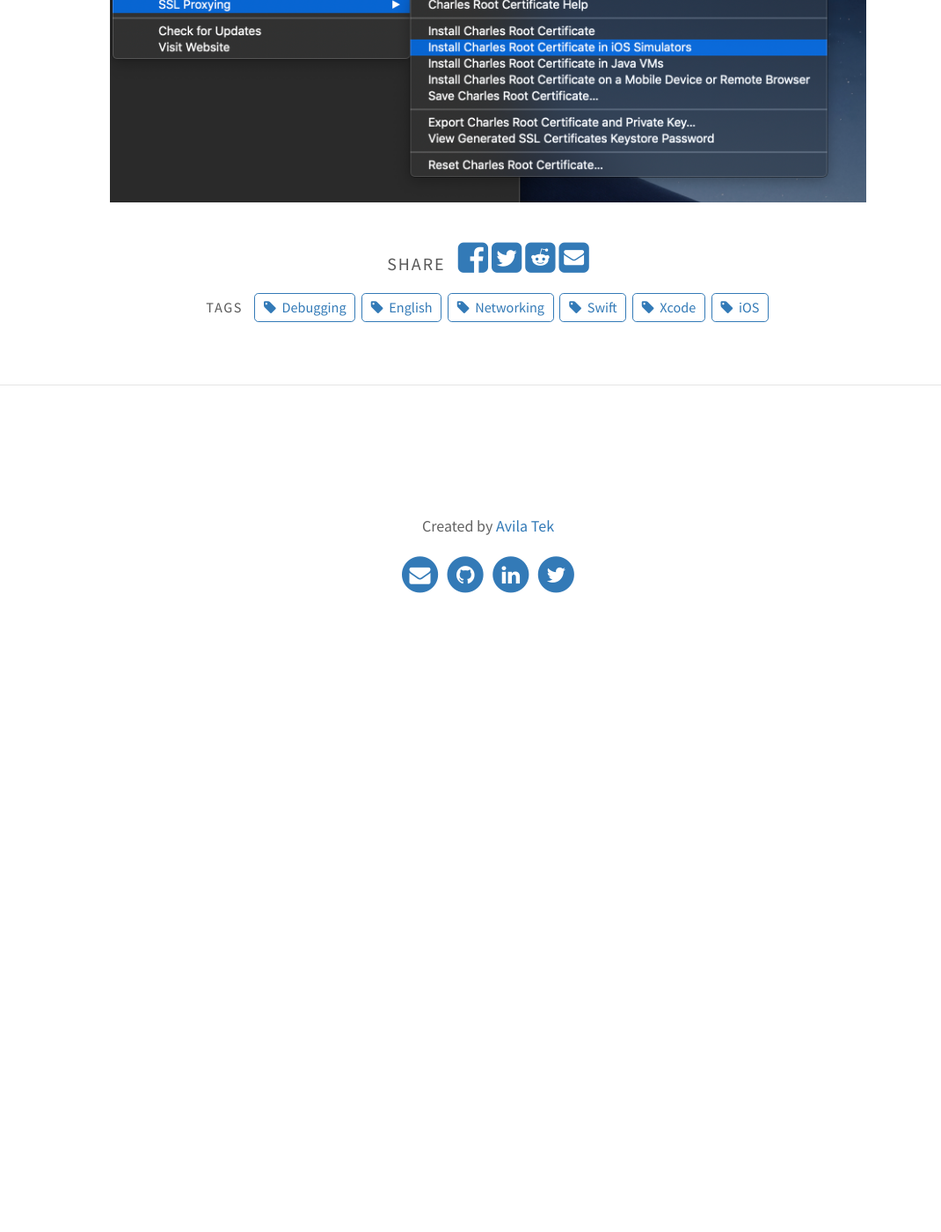
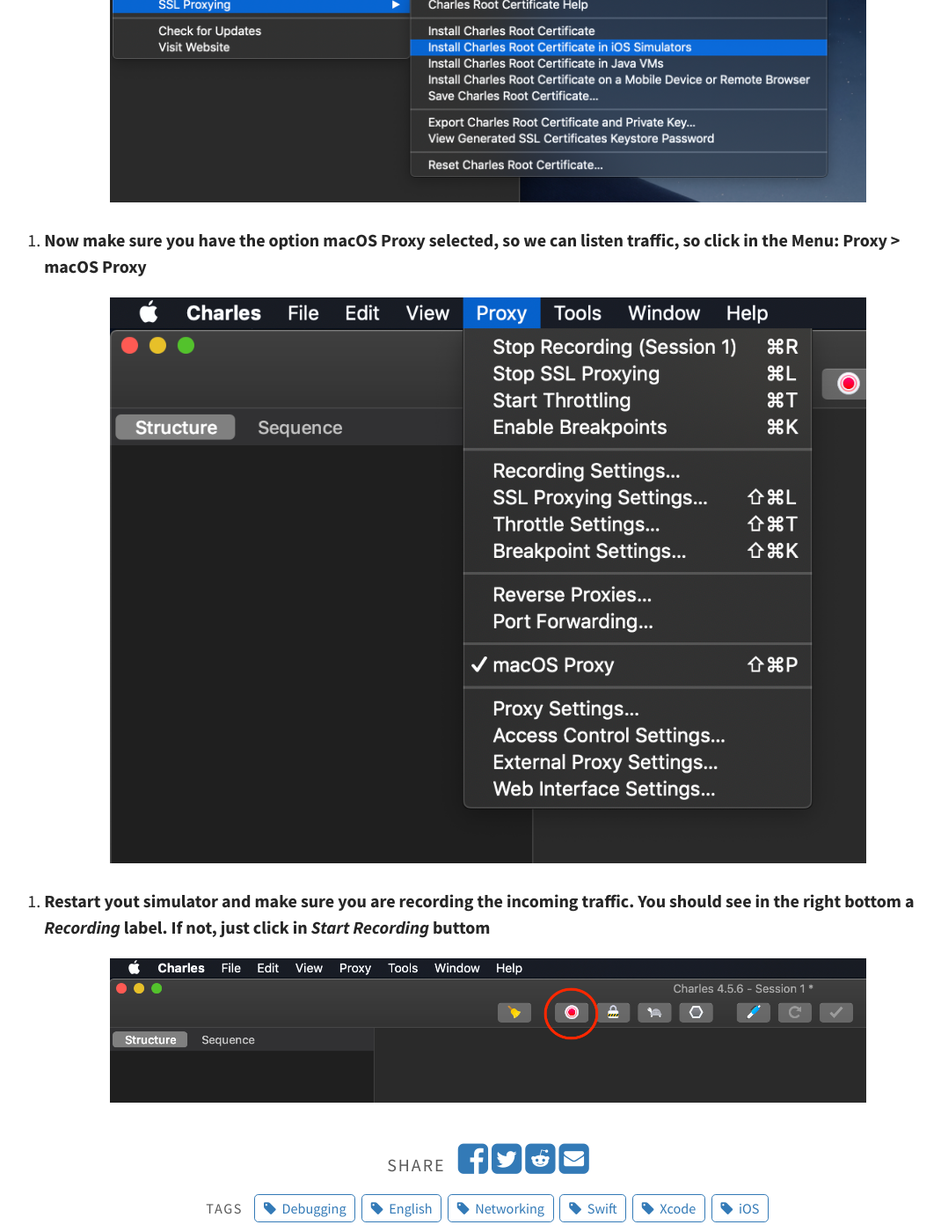
Before and after one commit to lapreamarcelo/lapreamarcelo.github.io, a Jekyll site: the page built from _posts/2020-01-18-Setup-Charles-in-Simulator-xcode.md, in a window 1280 px wide and 1400 px high, scrolled down 879 px. Shown: the whole window at 88% size, without its empty margins (85-1155 px from the left). Built offline with Jekyll 4.4.1, drawn with Linux system fonts in a browser that asks for light colours; before the commit the page ends 1594 px from its top, so only the background shows below that; some of the changed text lies outside the part shown.

Commit message:
Update first post

```diff
--- a/_posts/2020-01-18-Setup-Charles-in-Simulator-xcode.md
+++ b/_posts/2020-01-18-Setup-Charles-in-Simulator-xcode.md
@@ -14,6 +14,14 @@
 
 1. **Install <a href="https://www.charlesproxy.com/download/" target="_blank">Charles</a> by clicking in the link.**
 
-2. **Open Charles and click: Help > SSL Proxying, and select *Install Charles Root Certificate in iOS Simulators***.
+2. **Open Charles and click in the Menu: Help > SSL Proxying, and select *Install Charles Root Certificate in iOS Simulators***.
 
 <img src="/assets/img/posts/2020-01-18-Setup-Charles-in-Simulator-xcode/p1.png" alt="Charles">
+
+3. **Now make sure you have the option macOS Proxy selected, so we can listen traffic, so click in the Menu: Proxy > macOS Proxy**
+
+<img src="/assets/img/posts/2020-01-18-Setup-Charles-in-Simulator-xcode/p2.png" alt="Charles">
+
+4. **Restart yout simulator and make sure you are recording the incoming traffic. You should see in the right bottom a *Recording* label. If not, just click in *Start Recording* buttom**
+
+<img src="/assets/img/posts/2020-01-18-Setup-Charles-in-Simulator-xcode/p3.png" alt="Charles">
```
Also changed, not shown: assets/img/posts/2020-01-18-Setup-Charles-in-Simulator-xcode/p2.png (added), assets/img/posts/2020-01-18-Setup-Charles-in-Simulator-xcode/p3.png (added).
